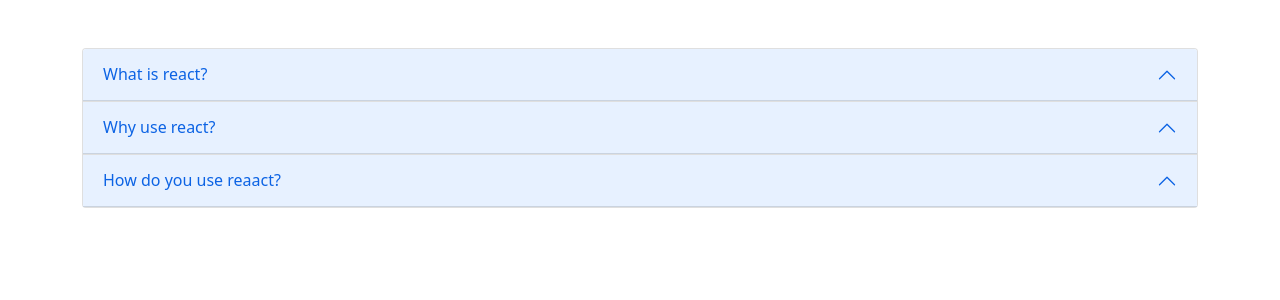
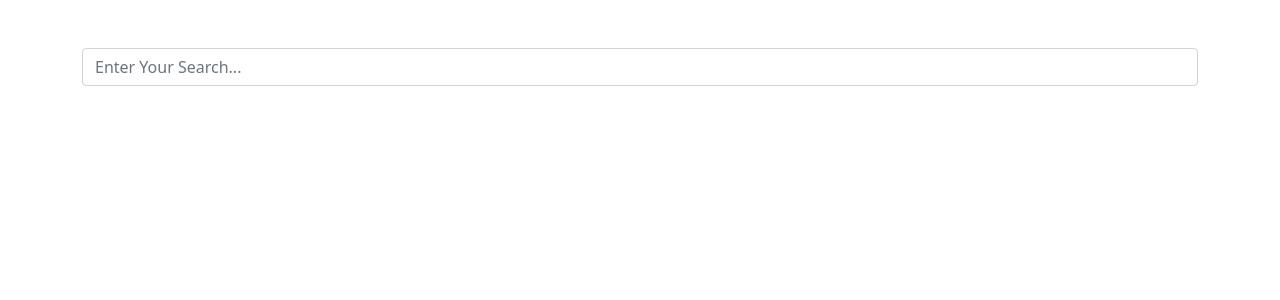
Before and after one commit to JamesWordie/widgets, a React (Create React App) app: page / in a window 1280 px wide. Shown: the top 300 px of the page. Built offline with nearby package versions, Linux system fonts and the light colour scheme.

Commit message:
Added axios to the project

```diff
--- a/package.json
+++ b/package.json
@@ -6,6 +6,7 @@
     "@testing-library/jest-dom": "^5.11.4",
     "@testing-library/react": "^11.1.0",
     "@testing-library/user-event": "^12.1.10",
+    "axios": "^0.21.1",
     "bootstrap": "^5.0.2",
     "jquery": "^3.6.0",
     "popper.js": "^1.16.1",
--- a/src/components/app.jsx
+++ b/src/components/app.jsx
@@ -1,5 +1,6 @@
 import React from 'react';
 import Accordion from './accordion';
+import Search from './search';
 
 // class App extends React.Component {
 //   render() {
@@ -37,7 +38,8 @@ const items = [
 export default () => {
   return (
     <div className="container my-5">
-      <Accordion items={items} />
+      {/*<Accordion items={items} />*/}
+      <Search />
     </div>
   )
 };
--- /dev/null
+++ b/src/components/search.jsx
@@ -0,0 +1,23 @@
+import React, { useState } from 'react';
+
+const Search = () => {
+  const [term, setTerm] = useState("");
+
+  console.log(term)
+
+  return (
+    <div>
+      <form>
+        <div className="my-3">
+          <input type="text" className="form-control"
+                 placeholder="Enter Your Search..."
+                 value={term}
+                 onChange={event => setTerm(event.target.value)}
+          />
+        </div>
+      </form>
+    </div>
+  );
+};
+
+export default Search;
```
Also changed, not shown: 1 other file (tests, documents, lock files or other folders).
